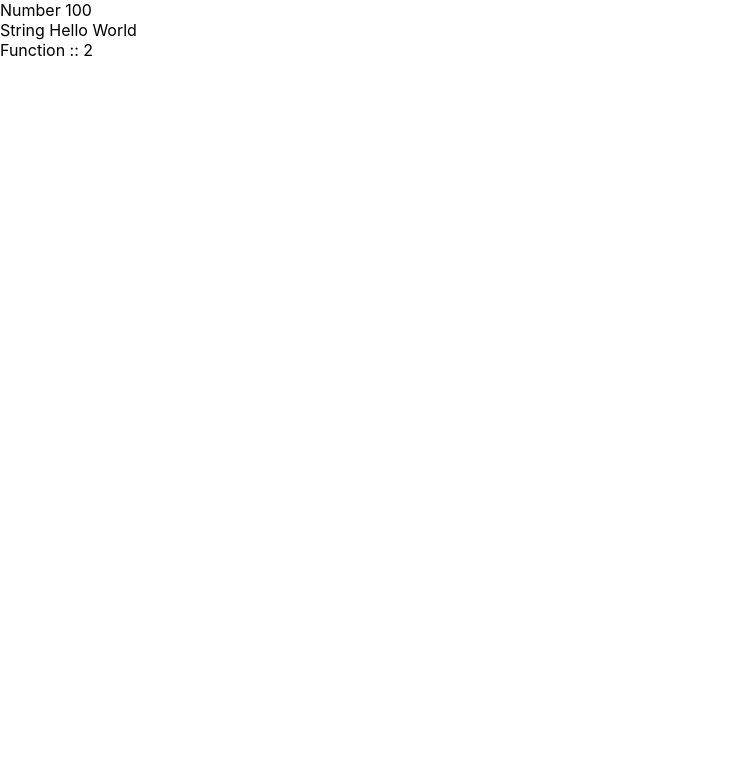
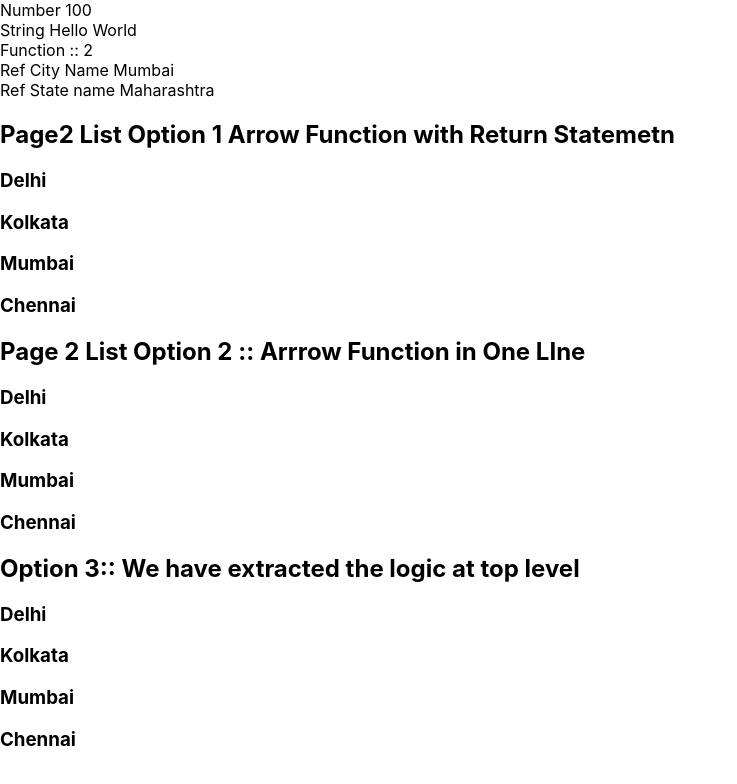
Before and after one commit to dac-2021/day9-hello-react, a React (Create React App) app: page / in a window 1280 px wide. Shown: the top 784 px of the page, without its empty margins (0-737 px from the left). Built offline with nearby package versions, Linux system fonts and the light colour scheme.

Commit message:
working with list.

```diff
--- a/src/App.js
+++ b/src/App.js
@@ -7,30 +7,18 @@ import "./App.css";
 function App() {
   return (
     <div>
+      <Page1 />
+
       <Page2 />
     </div>
   );
 }
 
-function AboutUs() {
-  return <div>About Us</div>;
-}
-
-/**
- * How will we use variable inside jsx
- * {}
- */
 function Page1() {
   // Logical JS
   const num = 100;
-
-  return <div>Hello {num}</div>;
-}
-
-function Page2() {
-  // Logical JS
-  const num = 100;
   const str = "Hello World";
+  const ref = { id: 1, city: "Mumbai", state: "Maharashtra" };
   const sum = (a, b) => a + b;
 
   return (
@@ -38,6 +26,33 @@ function Page2() {
       <div>Number {num}</div>
       <div>String {str}</div>
       <div>Function :: {sum(1, 1)}</div>
+
+      <div>Ref City Name {ref.city} </div>
+      <div>Ref State name {ref.state}</div>
+    </div>
+  );
+}
+
+function Page2() {
+  const str = "Hello world";
+  const list = ["Delhi", "Kolkata", "Mumbai", "Chennai"];
+
+  const list1 = list.map((item, index) => <h3 key={index}>{item}</h3>);
+
+  return (
+    <div>
+      <h2>Page2 List Option 1 Arrow Function with Return Statemetn</h2>
+      {list.map((item, index) => {
+        return <h3 key={index}>{item} </h3>;
+      })}
+
+      <h2>Page 2 List Option 2 :: Arrrow Function in One LIne</h2>
+      {list.map((item, index) => (
+        <h3 key={index}>{item}</h3>
+      ))}
+
+      <h2>Option 3:: We have extracted the logic at top level </h2>
+      {list1}
     </div>
   );
 }
```
